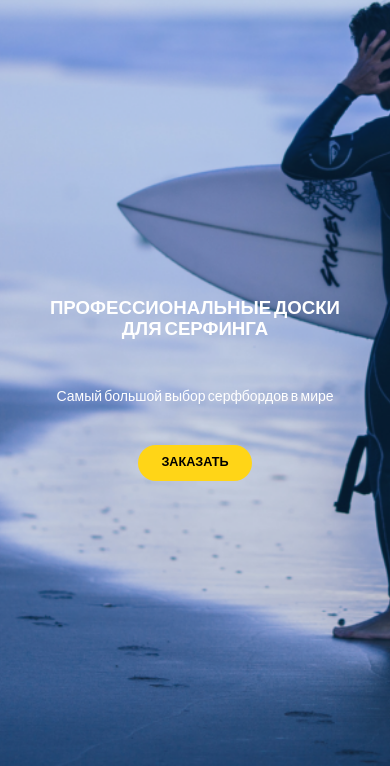
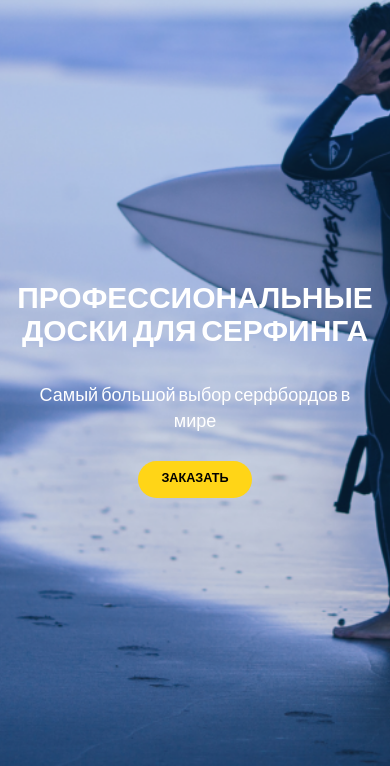
Before and after one commit to AntonAfanasyev76/Surfboard, a plain HTML site: page index.html in a window 390 px wide. Shown: the part 78-844 px from the top of the page. Drawn offline with nearby package versions, Linux system fonts and the light colour scheme.

Commit message:
правки

```diff
--- a/css/components/benefits.scss
+++ b/css/components/benefits.scss
@@ -109,5 +109,13 @@
 }
 
 .benefit__desc {
-    // width: rem(285px);
+
+    @include tablets {
+        font-size: 1rem;
+        // margin-bottom: rem(13px);
+    }
+
+    @include phones {
+        // padding: 0 10%;
+    }
 }
--- a/css/components/hamburger.scss
+++ b/css/components/hamburger.scss
@@ -1,5 +1,6 @@
 .hamburger {
     width: rem(24px);
+    height: rem(16px);
     display: inline-flex;
     flex-direction: column;
     justify-content: space-between;
@@ -13,9 +14,9 @@
 .hamburger__plank {
     display: block;
     background: #fff;
-    height: rem(4px);
+    height: rem(3px);
     border-radius: 10px;
-    margin-bottom: rem(2px);
+    // margin-bottom: rem(2px);
 
     &:last-child {
         margin-bottom: 0;
--- a/css/components/hero.scss
+++ b/css/components/hero.scss
@@ -38,10 +38,11 @@
 
     @include tablets {
         padding: 0 10%;
+        font-size: 2.5rem;
     }
 
-    @include tablets {
-        font-size: rem(28px);
+    @include iphone5 {
+        font-size: 2.0rem;
     }
 }
 
@@ -51,8 +52,14 @@
     padding-right: 10%;
 
     @include tablets {
-        padding: 10%;
+        font-size: 1.5rem;
+        padding: 7%;
         margin-bottom: 0;
+    }
+
+    @include iphone5 {
+        font-size: 1.3rem;
+        padding: 10% 20%;
     }
 }
 
--- a/css/components/section.scss
+++ b/css/components/section.scss
@@ -27,7 +27,12 @@
 .headline__subtitle {
     padding: 0 27%;
 
+    @include tablets {
+        font-size: 1.2rem;
+        margin-bottom: rem(13px);
+    }
+
     @include phones {
-        padding: 0 10%;
+        // padding: 0 10%;
     }
 }
```
Also changed, not shown: css/main.css.
